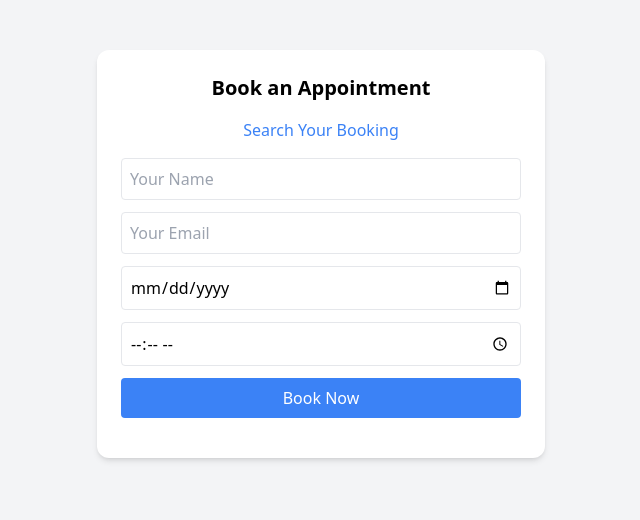
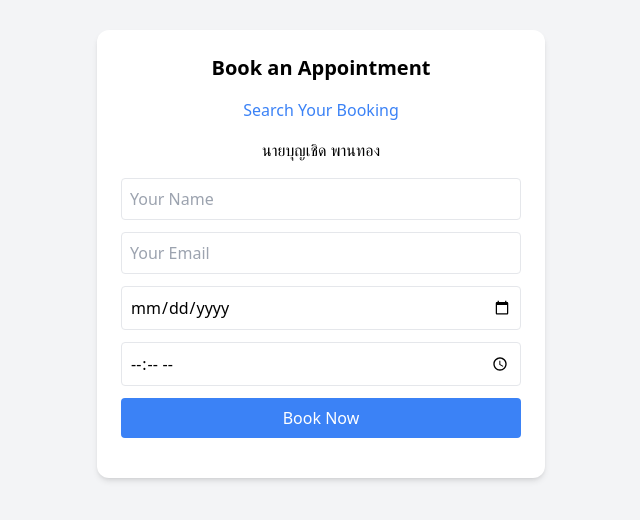
Before and after one commit to boonshirt/booking-system, a plain HTML site: page index.html in a window 1280 px wide. Shown: the part 146-666 px from the top of the page, without its empty margins (319-959 px from the left). Drawn offline with nearby package versions, Linux system fonts and the light colour scheme.

Commit message:
add name

```diff
--- a/index.html
+++ b/index.html
@@ -15,6 +15,7 @@
         <div class="flex flex-col items-center space-y-4">
             <h2 class="text-xl font-bold">Book an Appointment</h2>
             <a href="./search/" class="text-blue-500 hover:underline">Search Your Booking</a>
+            <h3> นายบุญเชิด พานทอง</h3>
         </div>
         <form id="booking-form" class="space-y-3">
             <input type="text" name="name" placeholder="Your Name" required class="w-full p-2 border rounded">
```
